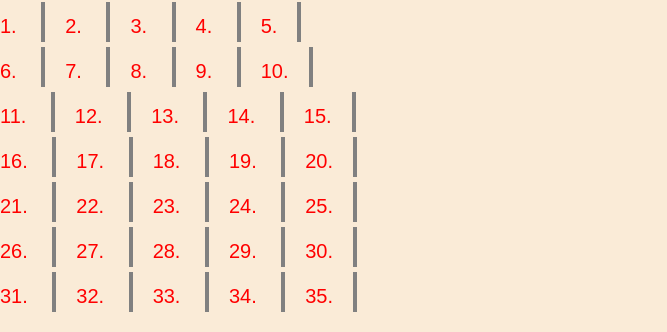
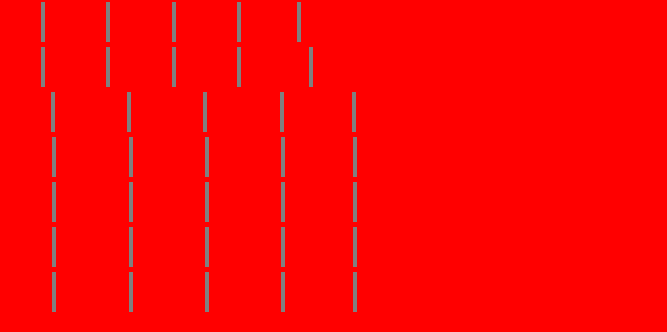
Before and after one commit to nemanjaburazer/Domaci, a plain HTML site: page lucky6-master/Lucky6/index.html in a window 1280 px wide. Shown: the top 332 px of the page, without its empty margins (0-667 px from the left). Drawn offline with nearby package versions, Linux system fonts and the light colour scheme.

Commit message:
Neka promena

```diff
--- a/lucky6-master/Lucky6/css/main.css
+++ b/lucky6-master/Lucky6/css/main.css
@@ -1,5 +1,5 @@
 body{
-    background-color: antiquewhite;
+    background-color: red;
 }
 
 .broj{
```
